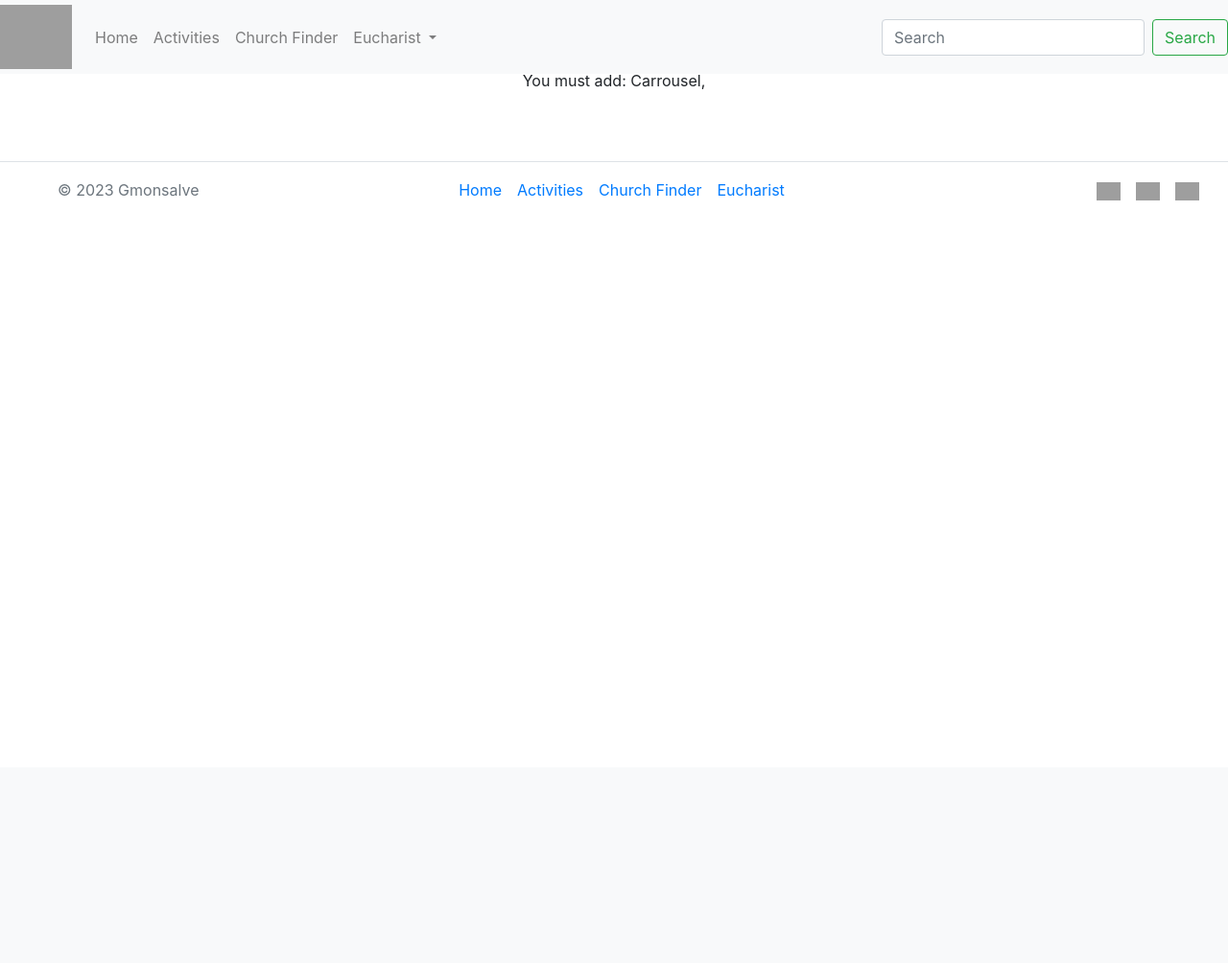
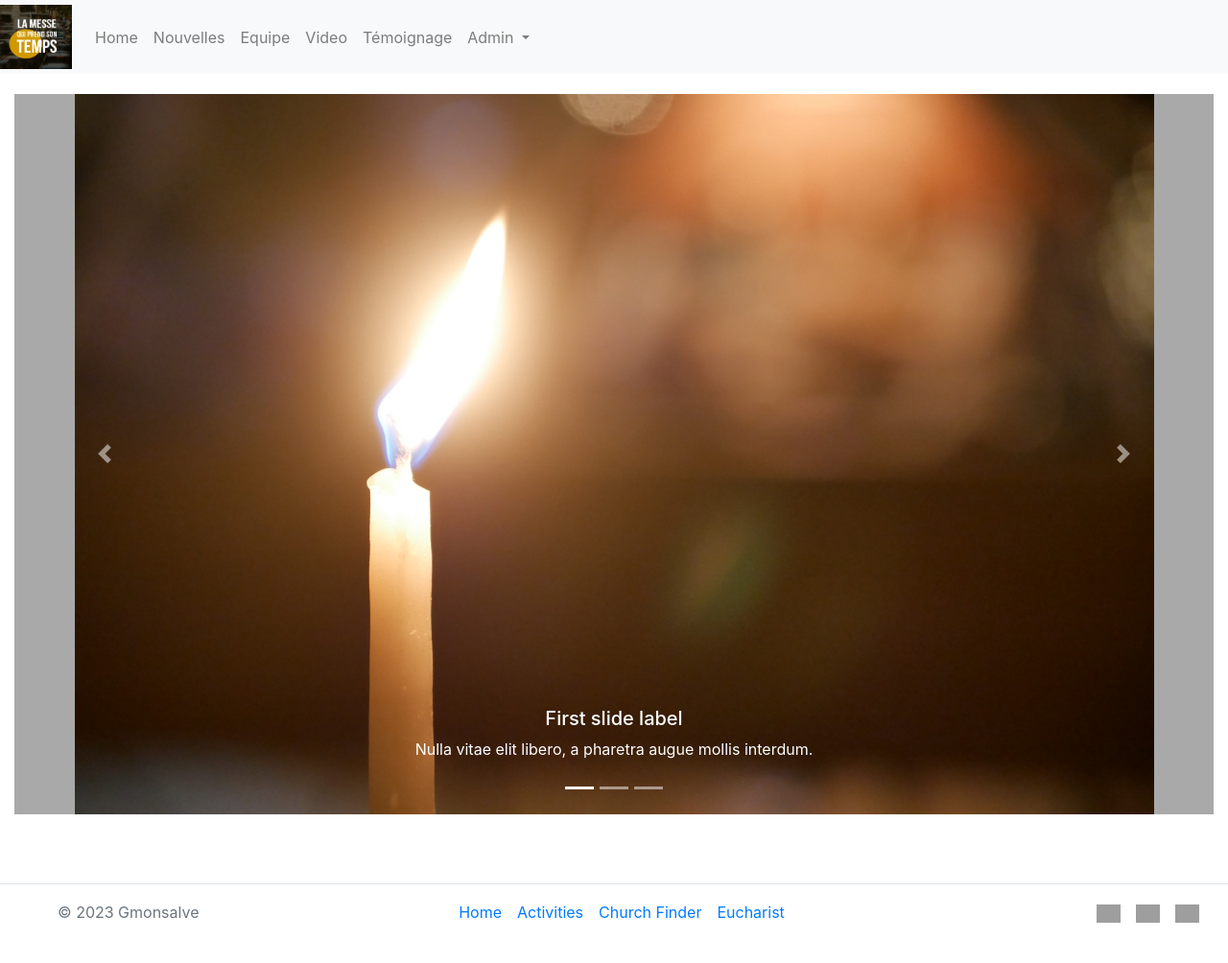
Before and after one commit to gamonsalve/CS50FinalProject, a Flask app: page / in a window 1280 px wide. Shown: the whole page at 96% size. Before the commit the page ends 209 px from the top, so only its background shows below. Run offline with Flask 3, Linux system fonts and the light colour scheme; grey boxes are pictures that could not be loaded.

Commit message:
Carousel added to index.html

```diff
--- /dev/null
+++ b/app_env/pyvenv.cfg
@@ -0,0 +1,5 @@
+home = C:\Program Files\Python311
+include-system-site-packages = false
+version = 3.11.4
+executable = C:\Program Files\Python311\python.exe
+command = C:\Program Files\Python311\python.exe -m venv C:\Users\monsalve\Documents\CS50\cs50Project\app_env
--- /dev/null
+++ b/project/static/styles.css
@@ -0,0 +1,17 @@
+.background-div {
+  height: 50px;
+}
+
+.my-carousel{
+    height: 100%;
+    background: #a9a9a9;
+}
+
+.carousel-inner{
+    padding-left:5%;
+    padding-right:5%;
+}
+
+  .carousel-item img {
+    object-fit: contain; /* or 'contain' if you want stretch instead of crop */
+  }
--- a/project/templates/index.html
+++ b/project/templates/index.html
@@ -3,8 +3,44 @@
 Accueil
 {% endblock%}
 {% block main %}
-This is the main content:
-<br>
-You must add:
-Carrousel,
+<!-- Carousel starts -->
+<div id="carouselExampleCaptions" class="carousel slide my-carousel" data-ride="carousel">
+  <ol class="carousel-indicators">
+    <li data-target="#carouselExampleCaptions" data-slide-to="0" class="active"></li>
+    <li data-target="#carouselExampleCaptions" data-slide-to="1"></li>
+    <li data-target="#carouselExampleCaptions" data-slide-to="2"></li>
+  </ol>
+  <div class="carousel-inner">
+    <div class="carousel-item active">
+      <img src="static\photo1.jpg" class="img-fluid">
+      <div class="carousel-caption d-none d-md-block">
+        <h5>First slide label</h5>
+        <p>Nulla vitae elit libero, a pharetra augue mollis interdum.</p>
+      </div>
+    </div>
+    <div class="carousel-item">
+      <img src="static\photo2.jpg" class="img-fluid" alt="...">
+      <div class="carousel-caption d-none d-md-block">
+        <h5>Second slide label</h5>
+        <p>Lorem ipsum dolor sit amet, consectetur adipiscing elit.</p>
+      </div>
+    </div>
+    <div class="carousel-item">
+      <img src="static\photo3.jpg" class="img-fluid" alt="...">
+      <div class="carousel-caption d-none d-md-block">
+        <h5>Third slide label</h5>
+        <p>Praesent commodo cursus magna, vel scelerisque nisl consectetur.</p>
+      </div>
+    </div>
+  </div>
+  <a class="carousel-control-prev" href="#carouselExampleCaptions" role="button" data-slide="prev">
+    <span class="carousel-control-prev-icon" aria-hidden="true"></span>
+    <span class="sr-only">Previous</span>
+  </a>
+  <a class="carousel-control-next" href="#carouselExampleCaptions" role="button" data-slide="next">
+    <span class="carousel-control-next-icon" aria-hidden="true"></span>
+    <span class="sr-only">Next</span>
+  </a>
+</div>
+  <!-- Carousel ends -->
 {% endblock %}
--- a/project/templates/layout.html
+++ b/project/templates/layout.html
@@ -12,15 +12,15 @@
     <script src="https://cdn.jsdelivr.net/npm/bootstrap@4.5.3/dist/js/bootstrap.bundle.min.js"
         integrity="sha384-ho+j7jyWK8fNQe+A12Hb8AhRq26LrZ/JpcUGGOn+Y7RsweNrtN/tE3MoK7ZeZDyx"
         crossorigin="anonymous"></script>
-        <link href="styles.css" rel="stylesheet">
+    <link href="static\styles.css" rel="stylesheet">
     <title>La messe qui prend son temp Trois-Rivières : {% block title %}{% endblock %}</title>
 </head>
 <header>
     <!-- Header goes here -->
     <nav class="navbar fixed-top navbar-expand-lg navbar-light bg-light" style="padding:0px">
-            <a class="navbar-brand" href="#"> <img
-                    src="https://upload.wikimedia.org/wikipedia/commons/0/07/Francescocoa.png" class="img-responsive"
-                    width="75" height="67.4" alt=""></a>
+        <a class="navbar-brand" href="#">
+            <img src="static/MQPST_logo.jpg" class="img-responsive" width="75" height="67.4" alt="">
+        </a>
         <button class="navbar-toggler" type="button" data-toggle="collapse" data-target="#navbarSupportedContent"
             aria-controls="navbarSupportedContent" aria-expanded="false" aria-label="Toggle navigation">
             <span class="navbar-toggler-icon"></span>
@@ -31,33 +31,44 @@
                 <li class="nav-item" id="home">
                     <a class="nav-link" href="/index.html">Home</a>
                 </li>
-                    <li class="nav-item" id="activities">
-                        <a class="nav-link" href="/activities.html">Activities</a>
+                <li class="nav-item" id="nouvelles">
+                    <a class="nav-link" href="/nouvelles.html">Nouvelles</a>
                 </li>
-                    <li class="nav-item" id="church">
-                        <a class="nav-link" href="/churchfinder.html">Church Finder</a>
+                <li class="nav-item" id="equipe">
+                    <a class="nav-link" href="/equipe.html">Equipe</a>
+                </li>
+                <li class="nav-item" id="video">
+                    <a class="nav-link" href="/video.html">Video</a>
+                </li>
+                <li class="nav-item" id="temoignage">
+                    <a class="nav-link" href="/temoignage.html">Témoignage</a>
                 </li>
                 <li class="nav-item dropdown" id="mass">
                     <a class="nav-link dropdown-toggle" href="#" id="navbarDropdown" role="button"
                         data-toggle="dropdown" aria-haspopup="true" aria-expanded="false">
-                            Eucharist
+                        Admin
                     </a>
                     <div class="dropdown-menu" aria-labelledby="navbarDropdown">
-                            <a class="dropdown-item" href="/mass.html">Mass Schedules</a>
+                        <a class="dropdown-item" href="/gestion_nouvelle.html">Gestion de Nouvelle</a>
                         <div class="dropdown-divider"></div>
-                            <a class="dropdown-item" href="/mass.html">Adoration Shedules</a>
+                        <a class="dropdown-item" href="/gestion_Dates.html">Gestion de Dates</a>
                         <div class="dropdown-divider"></div>
-                            <a class="dropdown-item" href="/mass.html">Confessions</a>
+                        <a class="dropdown-item" href="/gestion_equipe.html">Gestion Equipe</a>
+                        <div class="dropdown-divider"></div>
+                        <a class="dropdown-item" href="/gestion_contenu.html">Gestion Contenu</a>
                     </div>
                 </li>
             </ul>
+            <!--
             <form class="form-inline my-2 my-lg-0">
                 <input class="form-control mr-sm-2" type="search" placeholder="Search" aria-label="Search">
                 <button class="btn btn-outline-success my-2 my-sm-0" type="submit">Search</button>
             </form>
+            -->
         </div>
         </div>
 </header>
+<div class="background-div"> </div>
 <main class="container-fluid py-5 text-center">
     {% block main%}
 
```
Also changed, not shown: project/static/photo1.jpg (added), project/static/photo2.jpg (added), project/static/photo3.jpg (added), 11 other files. Lines whose indentation alone changed are shown as unchanged.
